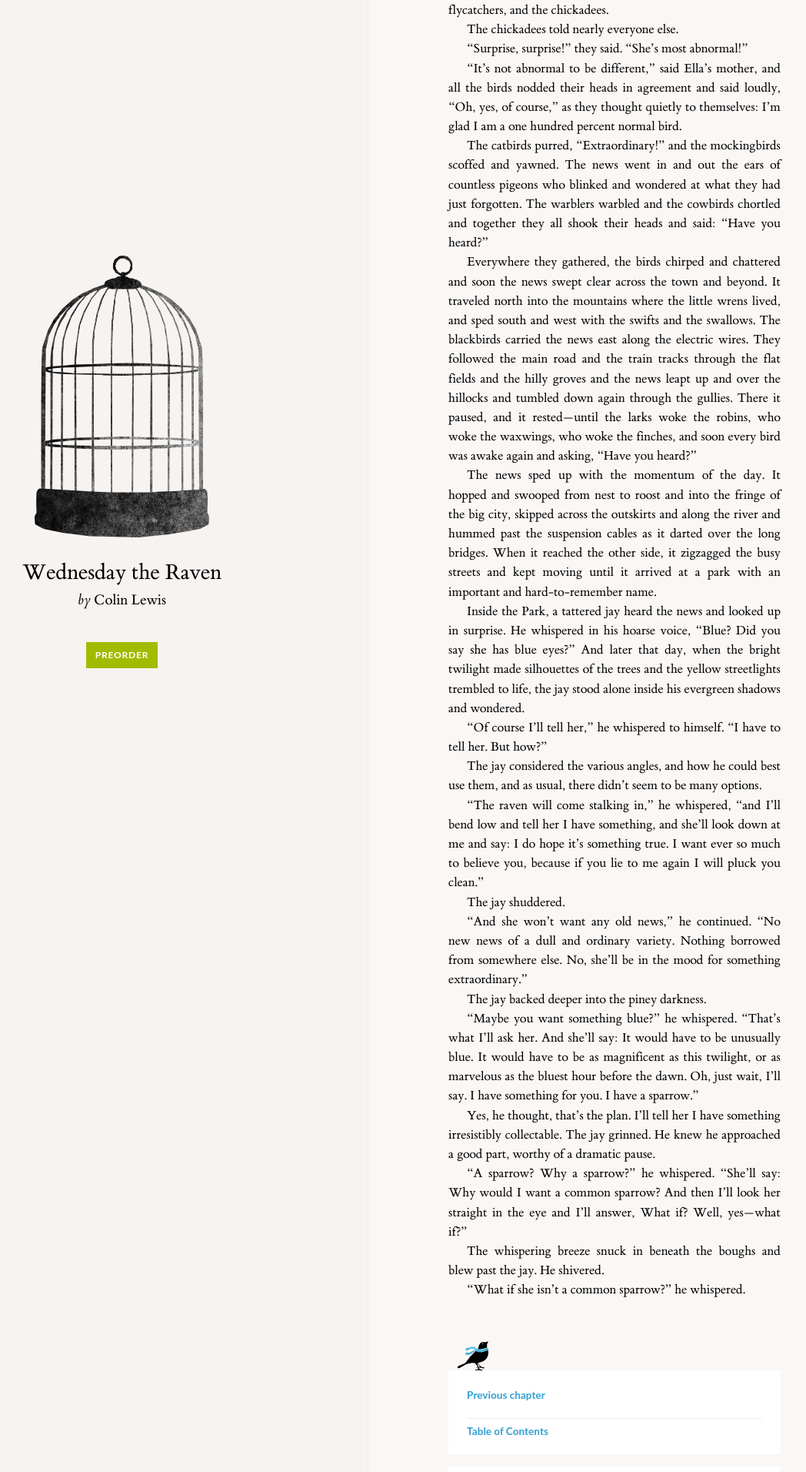
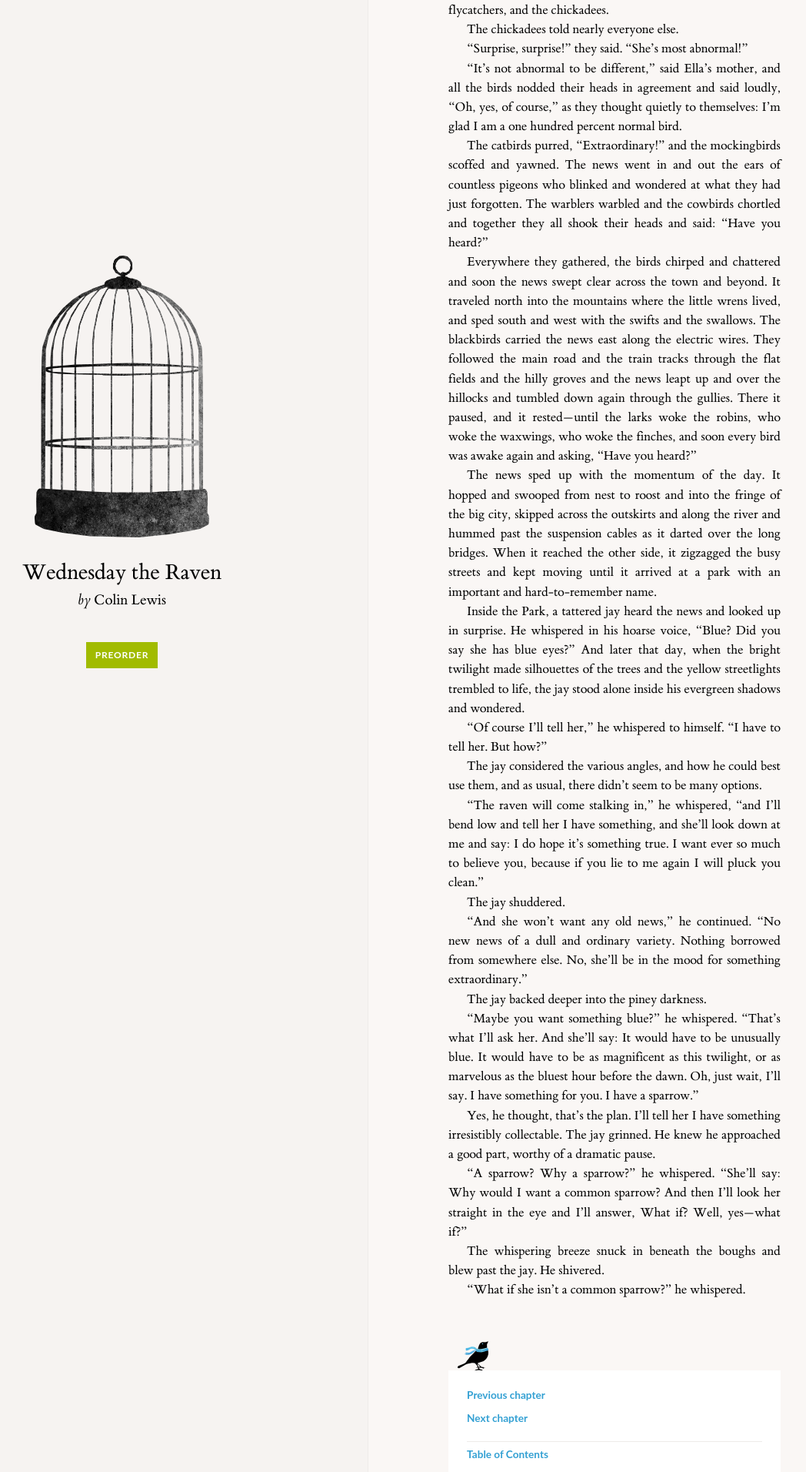
Before and after one commit to studiokicobi/wednesday-the-raven, a Jekyll site: the page built from chapters/chapter-07.md, in a window 1280 px wide. Shown: the part 716-2628 px from the top of the page at 77% size, without its empty margins (161-1209 px from the left). Built offline with Jekyll 4.4.1, drawn with Linux system fonts in a browser that asks for light colours.

Commit message:
Added next chapter link

```diff
--- a/chapters/chapter-07.md
+++ b/chapters/chapter-07.md
@@ -5,6 +5,7 @@ chapterTitle: Chapter Seven
 chapterSubtitle: The News
 prevChapter: /chapter-06/
 permalink: /chapter-07/
+nextChapter: /chapter-08/
 ---
 
 The news had spread quickly from tree to tree. The house sparrows told the wagtails, and the wagtails told the buntings. The buntings told the flickers, and the flycatchers, and the chickadees.
```
